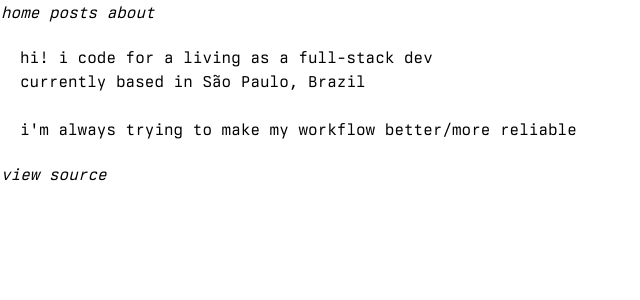
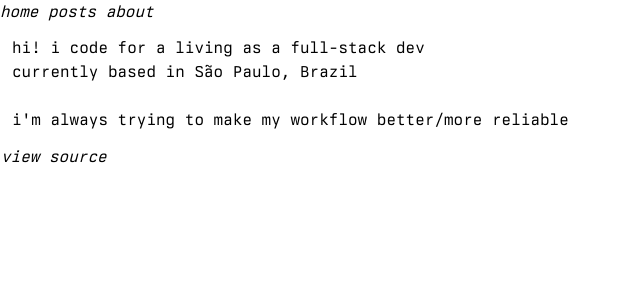
Before and after one commit to gusluchetti/portfolio, a SvelteKit app: page / in a window 1280 px wide. Shown: the top 300 px of the page, without its empty margins (0-640 px from the left). Built offline with nearby package versions, Linux system fonts and the light colour scheme.

Commit message:
feat: update style for header nav

```diff
--- a/src/routes/+layout.svelte
+++ b/src/routes/+layout.svelte
@@ -3,15 +3,15 @@
 	export const active = false;
 </script>
 
-<header class="italic flex flex-row gap-5 border border-white">
-	<nav>
+<header class="italic flex flex-row gap-5">
+	<nav class="*:navlink">
 		<a class:active href="/">home</a>
 		<a class:active href="/blog">posts</a>
 		<a class:active href="/about">about</a>
 	</nav>
 </header>
 
-<main>
+<main class="p-3">
 	<slot />
 </main>
 
```
